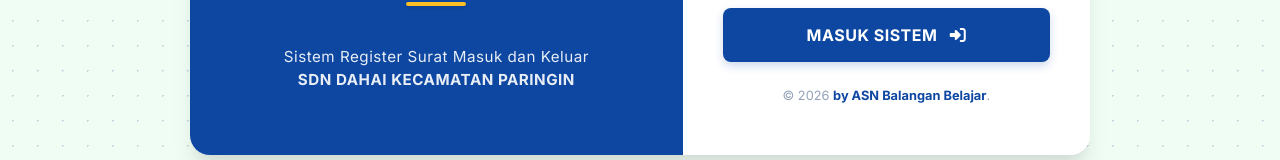
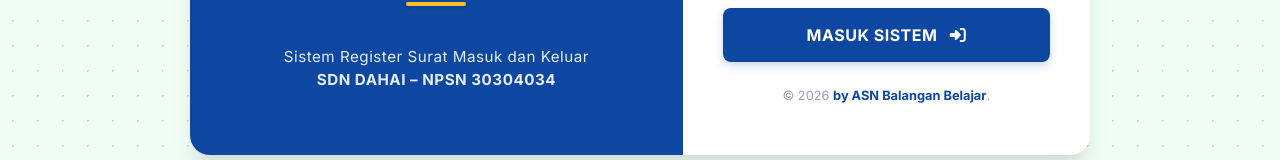
Before and after one commit to asnbalanganbelajar/regsurat-sdndahai, a plain HTML site: page index.html in a window 1280 px wide. Shown: the part 492-652 px from the top of the page. Drawn offline with nearby package versions, Linux system fonts and the light colour scheme; some packages are replaced by stand-ins of ours; a script that the page names is missing.

```diff
--- a/index.html
+++ b/index.html
@@ -436,7 +436,7 @@
                 <div class="brand-divider"></div>
                 <div class="brand-subtitle">
                     Sistem Register Surat Masuk dan Keluar<br>
-                    <strong>SDN DAHAI KECAMATAN PARINGIN</strong>
+                    <strong>SDN DAHAI – NPSN 30304034</strong>
                 </div>
             </div>
 
```
